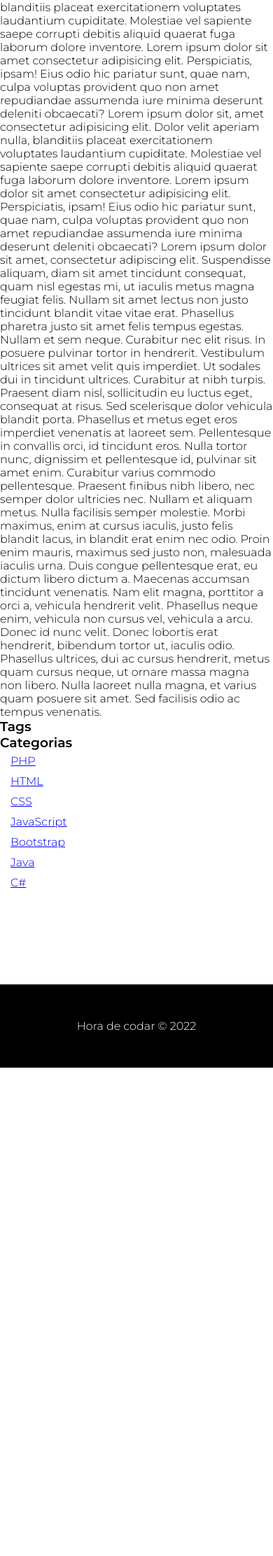
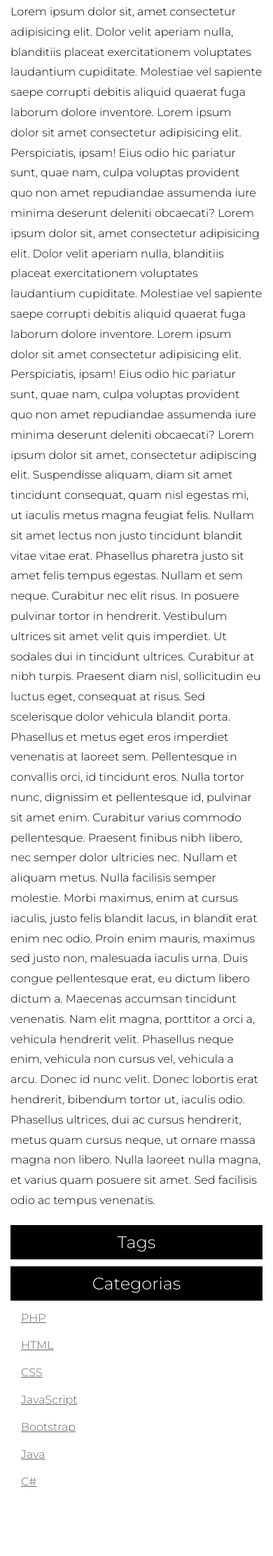
Before and after one commit to mouraribeiro/blog-php, a PHP site: page /post.php in a window 390 px wide. Shown: the part 410-2634 px from the top of the page at 70% size. Before the commit the page ends 1936 px from the top, so only its background shows below. Run offline with PHP 8.4, Linux system fonts and the light colour scheme; data that the repository does not hold is empty.

Commit message:
media query

```diff
--- a/css/style.css
+++ b/css/style.css
@@ -115,7 +115,79 @@ main{
     color: #555;
     display: inline-block;
     margin-right:5px ;
+
 }
+
+/* POST */
+
+#post-container{
+    display: grid;
+    grid-template-columns: 75% 25%;
+    grid-template-rows: auto;
+    grid-template-areas: "main sidebar";
+    grid-gap: 10px;
+    padding-top: 30px;
+    max-width: 1200px;
+    margin: 0 auto;
+    margin-bottom: 250px;
+}
+.content-container{
+    grid-area: main;
+}
+#main-title{
+    font-size: 36px;
+    margin-bottom: 30px;
+}
+#post-description{
+    font-style: italic;
+    margin-bottom: 40px;
+}
+
+.img-container{
+    margin-bottom: 30px;
+}
+.img-container img{
+    width: 60%;
+}
+
+.post-content{
+    line-height: 1.8;
+    margin: 10px 0;
+}
+
+
+/* POST ASIDE */
+
+#nav-container{
+    grid-area: sidebar;
+}
+#tags-title, #categories-title{
+    font-size: 24px;
+    margin-bottom: 10px;
+    background-color: #000;
+    color: #FFF;
+    text-align: center;
+    padding: 10px;
+    font-weight: 300;
+}
+#tag-list, #categories-list{
+    list-style:  none;
+}
+#tag-list li, #categories-list li{
+    margin-bottom: 10px;
+}
+#tag-list a, #categories-list a{
+    color: #666;
+    transition: 0.5s;
+}
+#tag-list a:hover, #categories-list a:hover{
+    color: #000;
+}
+
+
+
+
+
 
 
 
@@ -132,3 +204,49 @@ footer{
     color: #FFF;
     padding: 50px 0;
 }
+
+
+
+/* MEDIA  QUERY */
+@media(max-width:480px){
+    header{
+        width: 100%;
+    }
+    #logo{
+        display: block;
+        position: relative;
+        margin: 0 auto;
+        left: 0;
+        width: 50px;
+    }
+    #navbar{
+        display: none;
+
+    }
+    .title-container{
+        min-width: 100%;
+        margin-top: 20px;
+    }
+    .posts-container{
+        margin-top: 20px;
+    }
+    .post-box{
+        flex: 100% 1 0;
+        padding: 15px;
+        margin: 0;
+    }
+
+
+
+    /* post */
+
+    #post-container{
+        grid-template-columns: 100%;
+        padding: 15px;
+        grid-template-areas: 'main'
+        'sidebar';
+    }
+    .img-container img{
+        width: 100%;
+    }
+}
```
